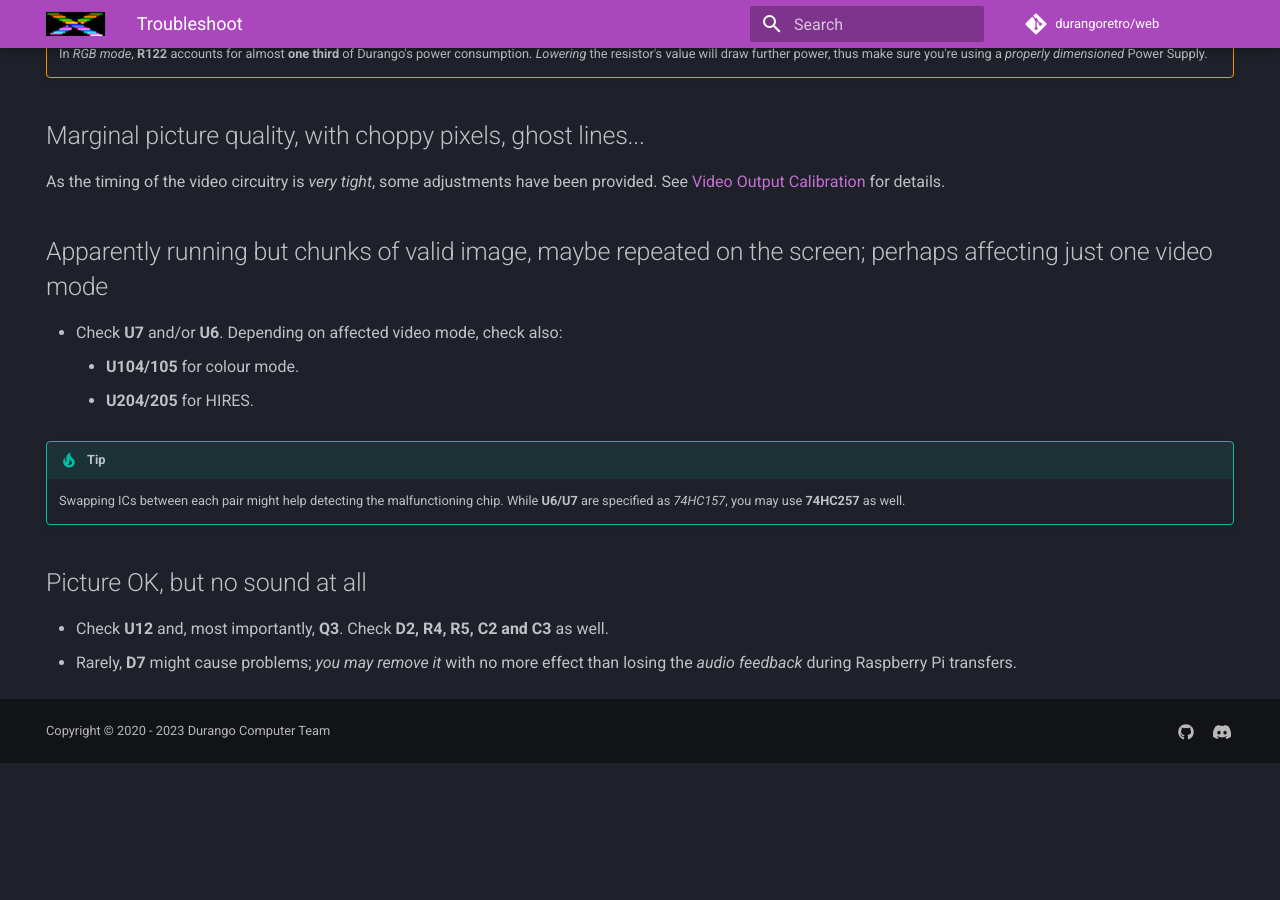
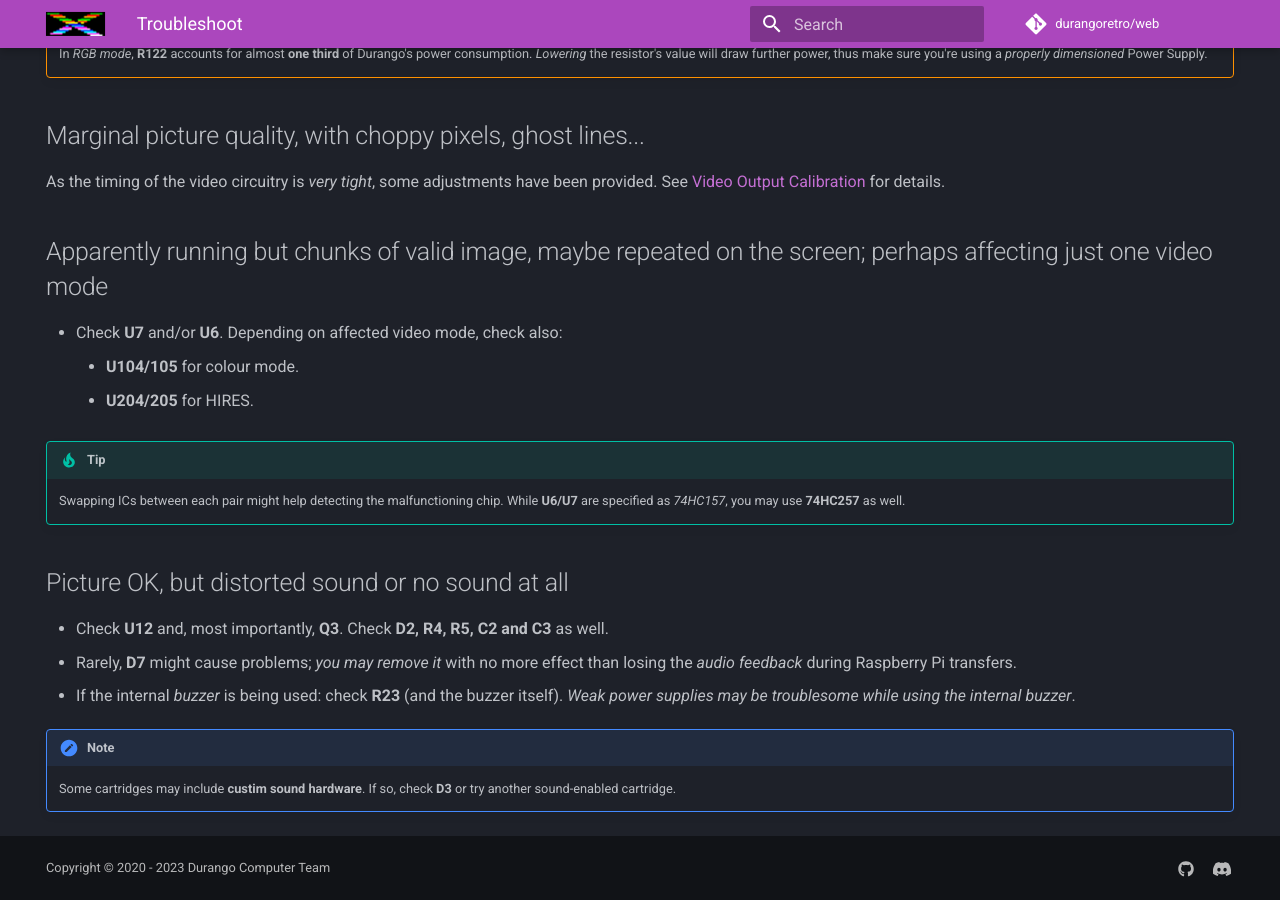
Before and after one commit to durangoretro/web, an MkDocs documentation site: the page built from docs/troubleshoot.md, in a window 1280 px wide and 900 px high, scrolled down 3344 px. Built offline with MkDocs 1.6.1 and Material for MkDocs 9.7.7, drawn with Linux system fonts in a browser that asks for light colours; comment, search, counter and statistics services are not loaded; before the commit the page ends 4107 px from its top, so only the background shows below that.

Commit message:
final advice on sound troubleshooting

```diff
--- a/docs/troubleshoot.md
+++ b/docs/troubleshoot.md
@@ -123,7 +123,12 @@ As the timing of the video circuitry is _very tight_, some adjustments have been
 
 	Swapping ICs between each pair might help detecting the malfunctioning chip. While **U6/U7** are specified as _74HC157_, you may use **74HC257** as well.
 
-## Picture OK, but no sound at all
+## Picture OK, but distorted sound or no sound at all
 
 * Check **U12** and, most importantly, **Q3**. Check **D2, R4, R5, C2 and C3** as well.
 * Rarely, **D7** might cause problems; _you may remove it_ with no more effect than losing the _audio feedback_ during Raspberry Pi transfers.
+* If the internal _buzzer_ is being used: check **R23** (and the buzzer itself). _Weak power supplies may be troublesome while using the internal buzzer_.
+
+!!! note
+
+	Some cartridges may include **custim sound hardware**. If so, check **D3** or try another sound-enabled cartridge.
```
